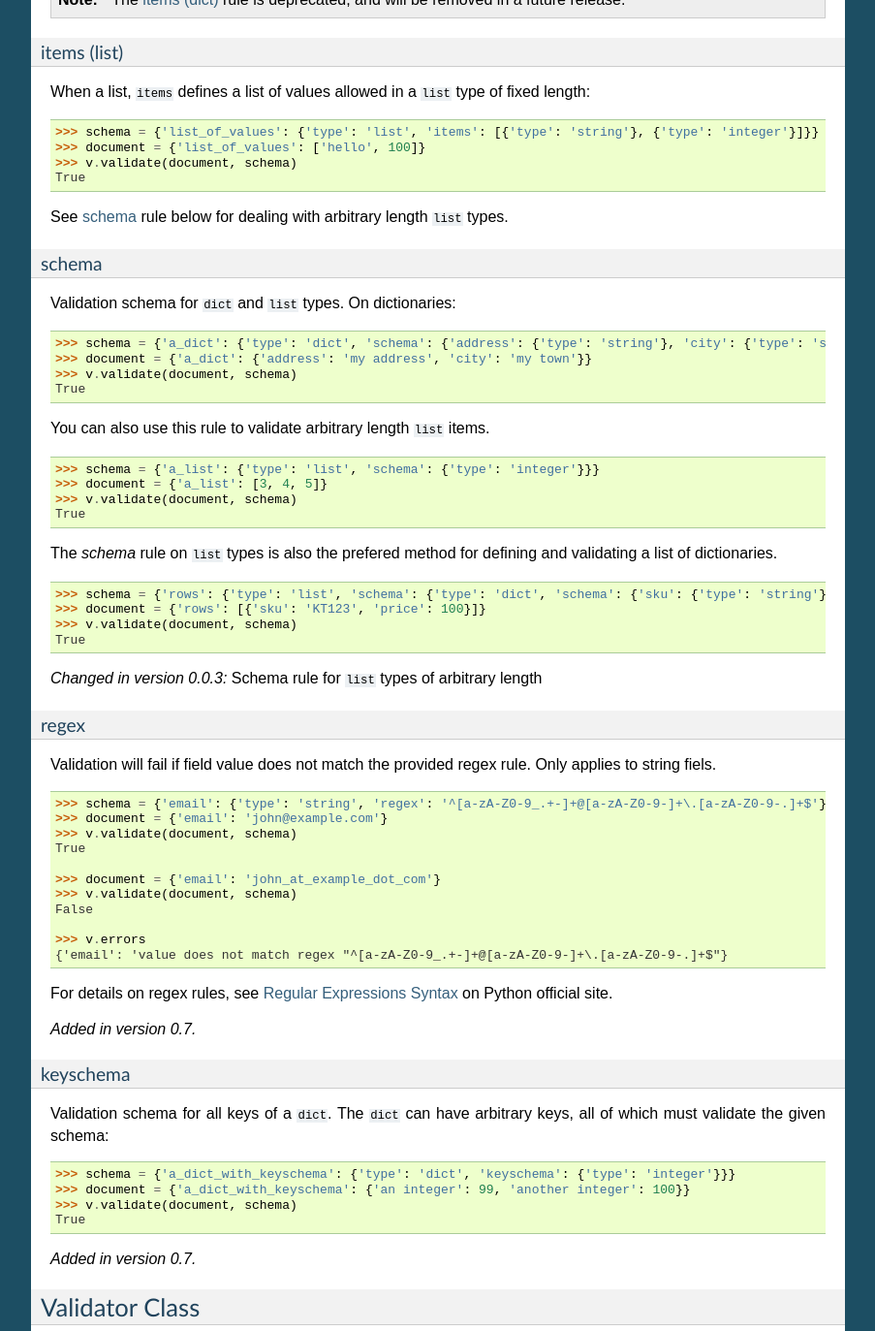
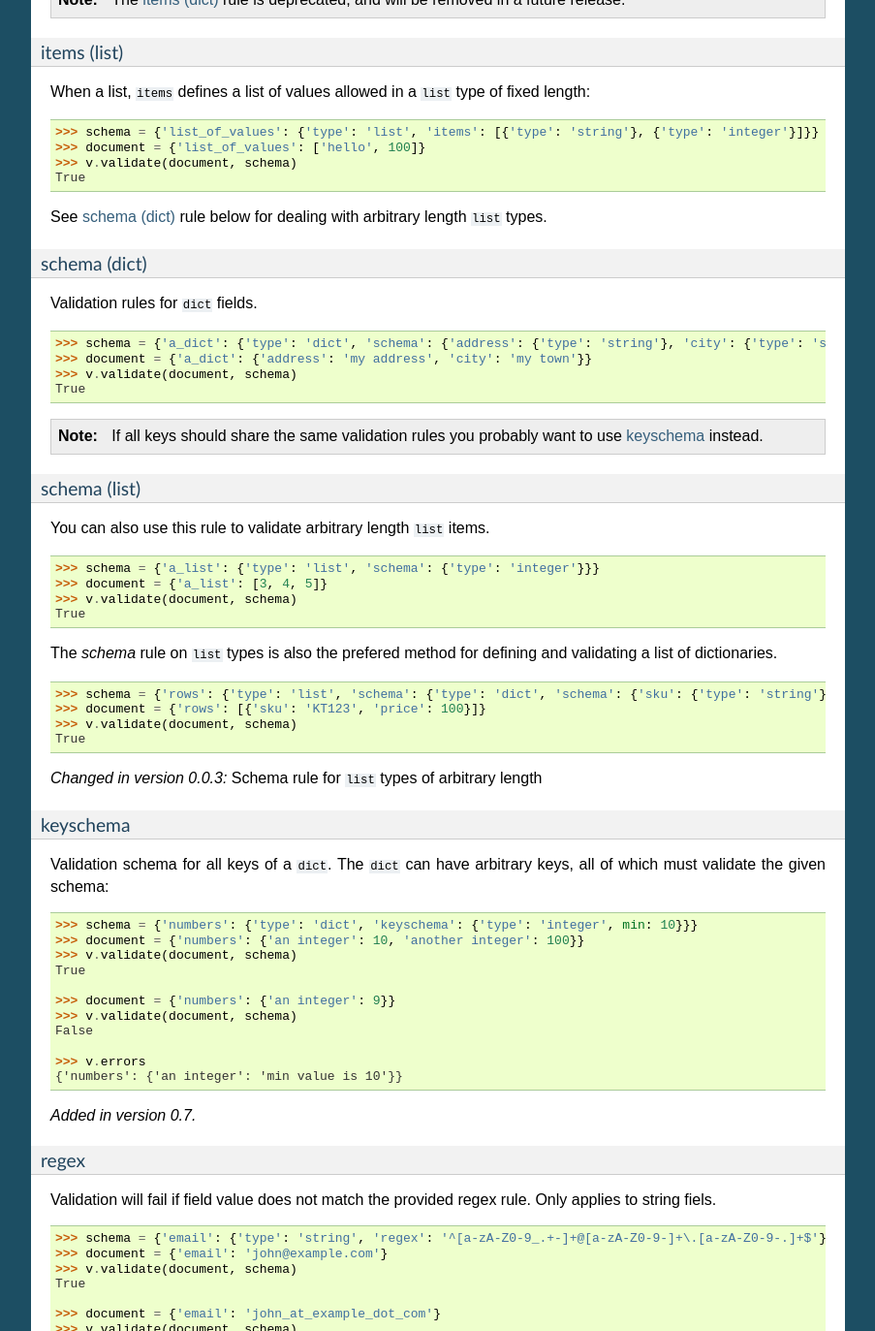
Before and after one commit to pyeve/cerberus, a Sphinx documentation site: the page built from docs/index.rst, in a window 1280 px wide and 1400 px high, scrolled down 5759 px, cut to the strip 0-1373 px from the top of the window. Shown: the whole strip at 97% size, without its empty margins (198-1101 px from the left). Built offline with Sphinx 7.4.7, drawn with Linux system fonts in a browser that asks for light colours; some of the changed text lies outside the part shown.

Commit message:
Improved 'keyschema' documentation and examples.

```diff
--- a/docs/index.rst
+++ b/docs/index.rst
@@ -359,15 +359,21 @@ See :ref:`schema` rule below for dealing with arbitrary length ``list`` types.
 
 .. _schema:
 
-schema
-''''''
-Validation schema for ``dict`` and ``list`` types. On dictionaries: ::
+schema (dict)
+'''''''''''''
+Validation rules for ``dict`` fields. ::
 
     >>> schema = {'a_dict': {'type': 'dict', 'schema': {'address': {'type': 'string'}, 'city': {'type': 'string', 'required': True}}}}
     >>> document = {'a_dict': {'address': 'my address', 'city': 'my town'}}
     >>> v.validate(document, schema)
     True
 
+.. note::
+
+    If all keys should share the same validation rules you probably want to use :ref:`keyschema` instead.
+
+schema (list)
+'''''''''''''
 You can also use this rule to validate arbitrary length ``list`` items. ::
 
     >>> schema = {'a_list': {'type': 'list', 'schema': {'type': 'integer'}}}
@@ -386,6 +392,27 @@ and validating a list of dictionaries. ::
 .. versionchanged:: 0.0.3
    Schema rule for ``list`` types of arbitrary length
 
+.. _keyschema:
+
+keyschema
+'''''''''
+Validation schema for all keys of a ``dict``. The ``dict`` can have arbitrary
+keys, all of which must validate the given schema: ::
+
+    >>> schema = {'numbers': {'type': 'dict', 'keyschema': {'type': 'integer', min: 10}}}
+    >>> document = {'numbers': {'an integer': 10, 'another integer': 100}}
+    >>> v.validate(document, schema)
+    True
+
+    >>> document = {'numbers': {'an integer': 9}}
+    >>> v.validate(document, schema)
+    False
+
+    >>> v.errors
+    {'numbers': {'an integer': 'min value is 10'}}
+
+.. versionadded:: 0.7
+
 regex
 '''''
 Validation will fail if field value does not match the provided regex rule. Only applies to string fiels. ::
@@ -403,20 +430,6 @@ Validation will fail if field value does not match the provided regex rule. Only
     {'email': 'value does not match regex "^[a-zA-Z0-9_.+-]+@[a-zA-Z0-9-]+\.[a-zA-Z0-9-.]+$"}
 
 For details on regex rules, see `Regular Expressions Syntax`_ on Python official site.
-
-.. versionadded:: 0.7
-
-.. _keyschema:
-
-keyschema
-'''''''''
-Validation schema for all keys of a ``dict``. The ``dict`` can have arbitrary
-keys, all of which must validate the given schema: ::
-
-    >>> schema = {'a_dict_with_keyschema': {'type': 'dict', 'keyschema': {'type': 'integer'}}}
-    >>> document = {'a_dict_with_keyschema': {'an integer': 99, 'another integer': 100}}
-    >>> v.validate(document, schema)
-    True
 
 .. versionadded:: 0.7
 
```
